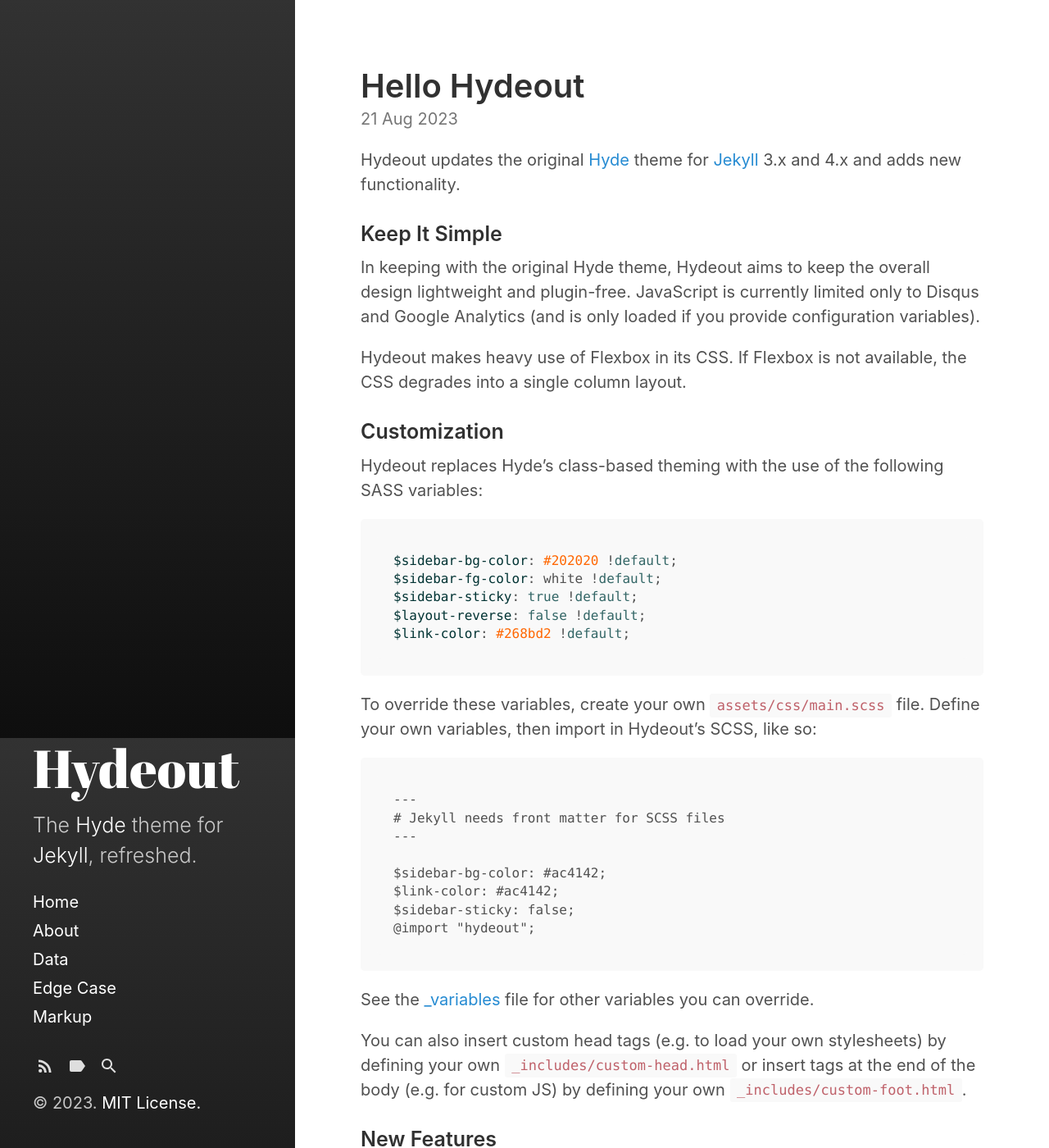
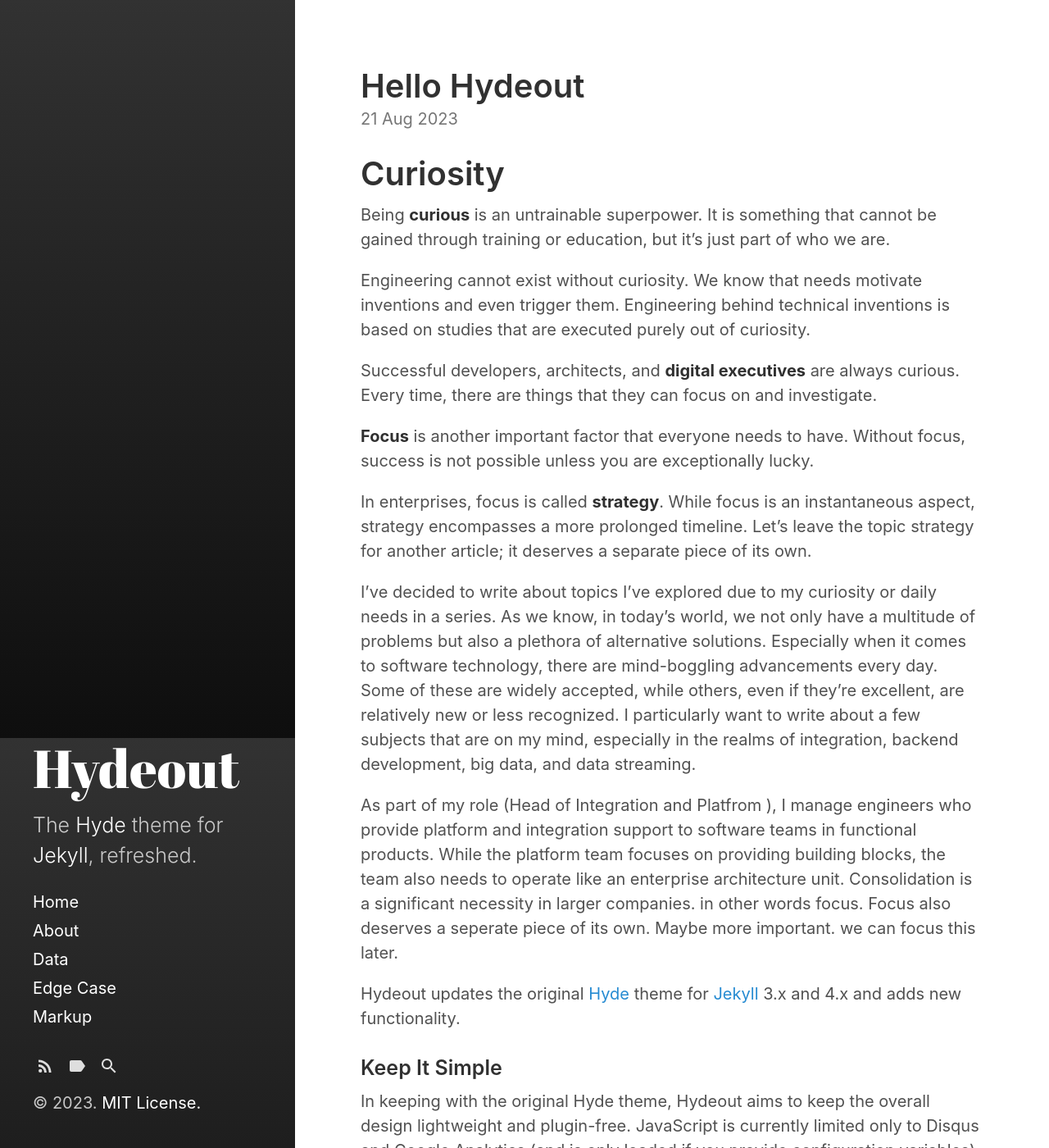
Before and after one commit to farukonder/farukonder.github.io, a Jekyll site: the page built from _posts/2023-08-21-hello-blog.md, in a window 1280 px wide and 1400 px high. Shown: the whole window at 82% size. Built offline with Jekyll 4.4.1, drawn with Linux system fonts in a browser that asks for light colours.

Commit message:
new content

```diff
--- a/_posts/2023-08-21-hello-blog.md
+++ b/_posts/2023-08-21-hello-blog.md
@@ -3,6 +3,25 @@ layout: post
 title: Hello Hydeout
 excerpt_separator:  <!--more-->
 ---
+
+# Curiosity
+
+Being **curious** is an untrainable superpower. It is something that cannot be gained through training or education, but it's just part of who we are.
+
+Engineering cannot exist without curiosity. We know that needs motivate inventions and even trigger them. Engineering behind technical inventions is based on studies that are executed purely out of curiosity.
+
+Successful developers, architects, and **digital executives** are always curious. Every time, there are things that they can focus on and investigate.
+
+**Focus** is another important factor that everyone needs to have. Without focus, success is not possible unless you are exceptionally lucky.
+
+In enterprises, focus is called **strategy**. While focus is an instantaneous aspect, strategy encompasses a more prolonged timeline. Let's leave the topic strategy for another article; it deserves a separate piece of its own.
+
+
+I've decided to write about topics I've explored due to my curiosity or daily needs in a series. As we know, in today's world, we not only have a multitude of problems but also a plethora of alternative solutions. Especially when it comes to software technology, there are mind-boggling advancements every day. Some of these are widely accepted, while others, even if they're excellent, are relatively new or less recognized. I particularly want to write about a few subjects that are on my mind, especially in the realms of integration, backend development, big data, and data streaming.
+
+As part of my role (Head of Integration and Platfrom ), I manage engineers who provide platform and integration support to software teams in functional products. While the platform team focuses on providing building blocks, the team also needs to operate like an enterprise architecture unit. Consolidation is a significant necessity in larger companies. in other words focus. Focus also deserves a seperate piece of its own. Maybe more important. we can focus this later.
+
+
 
 Hydeout updates the original [Hyde](https://github.com/poole/hyde)
 theme for [Jekyll](http://jekyllrb.com) 3.x and 4.x and adds new functionality.
```
